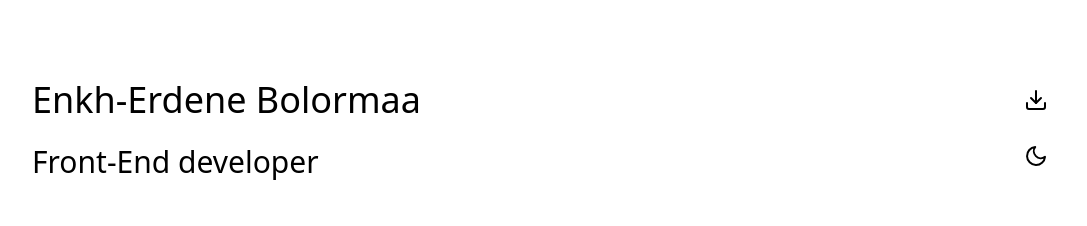
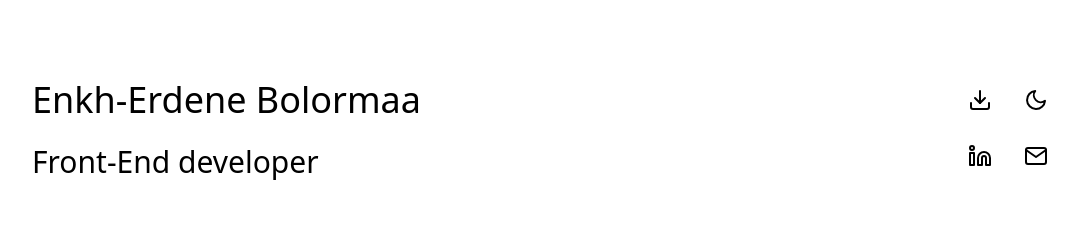
Before and after one commit to enkhee-Osiris/curriculum_vitae, a React (Create React App) app: page / in a window 1280 px wide. Shown: the top 226 px of the page, without its empty margins (96-1183 px from the left). Built offline with nearby package versions, Linux system fonts and the light colour scheme.

Commit message:
add mail and linketin links

```diff
--- a/src/components/Header.jsx
+++ b/src/components/Header.jsx
@@ -24,6 +24,7 @@ function Header() {
         </h2>
       </div>
       <div className="flex flex-col space-y-4">
+        <div className="flex flex-row space-x-4">
           <a
             target="_parent"
             href="link"
@@ -84,6 +85,44 @@ function Header() {
             </svg>
           </button>
         </div>
+
+        <div className="flex flex-row space-x-4">
+          <a
+            href="https://www.linkedin.com/in/enkherdene-bolormaa"
+            className="transition-all ease-in-out duration-100 cursor-pointer p-2 focus:ring-3 hover:ring-3 ring-black dark:ring-white">
+            <svg
+              xmlns="http://www.w3.org/2000/svg"
+              className="h-6 w-6"
+              viewBox="0 0 24 24"
+              fill="none"
+              stroke="currentColor"
+              strokeWidth="2"
+              strokeLinecap="round"
+              strokeLinejoin="round">
+              <path d="M16 8a6 6 0 0 1 6 6v7h-4v-7a2 2 0 0 0-2-2 2 2 0 0 0-2 2v7h-4v-7a6 6 0 0 1 6-6z" />
+              <rect x="2" y="9" width="4" height="12" />
+              <circle cx="4" cy="4" r="2" />
+            </svg>
+          </a>
+
+          <a
+            href="mailto:enkhee.ag@gmail.com"
+            className="transition-all ease-in-out duration-100 cursor-pointer p-2 focus:ring-3 hover:ring-3 ring-black dark:ring-white">
+            <svg
+              xmlns="http://www.w3.org/2000/svg"
+              className="h-6 w-6"
+              viewBox="0 0 24 24"
+              fill="none"
+              stroke="currentColor"
+              strokeWidth="2"
+              strokeLinecap="round"
+              strokeLinejoin="round">
+              <path d="M4 4h16c1.1 0 2 .9 2 2v12c0 1.1-.9 2-2 2H4c-1.1 0-2-.9-2-2V6c0-1.1.9-2 2-2z" />
+              <polyline points="22,6 12,13 2,6" />
+            </svg>
+          </a>
+        </div>
+      </div>
     </header>
   );
 }
```
Lines whose indentation alone changed are shown as unchanged.
